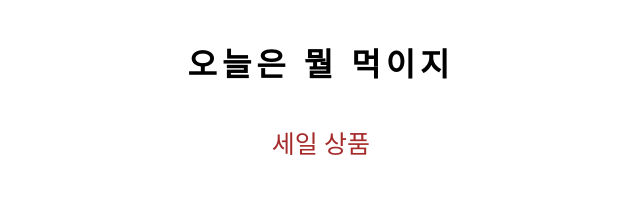
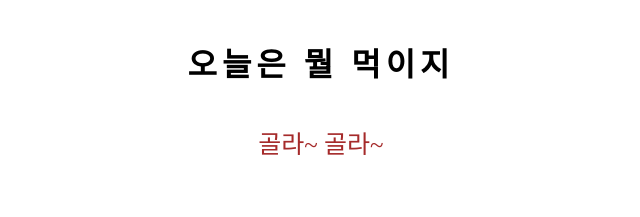
Before and after one commit to jh950/html2, a plain HTML site: page index.html in a window 1280 px wide. Shown: the top 217 px of the page, 319-959 px from the left. Drawn offline with Linux system fonts and the light colour scheme.

Commit message:
index.html

```diff
--- a/index.html
+++ b/index.html
@@ -26,7 +26,7 @@
     <div id="product">
         <h1>오늘은 뭘 먹이지</h1>
 
-        <p>세일 상품</p>
+        <p>골라~ 골라~</p>
 
         <div class="box">
             <a href="https://www.lotteon.com/p/product/LM8803365750359?sitmNo=LM8803365750359_001&dp_infw_cd=SDP117904">
```
